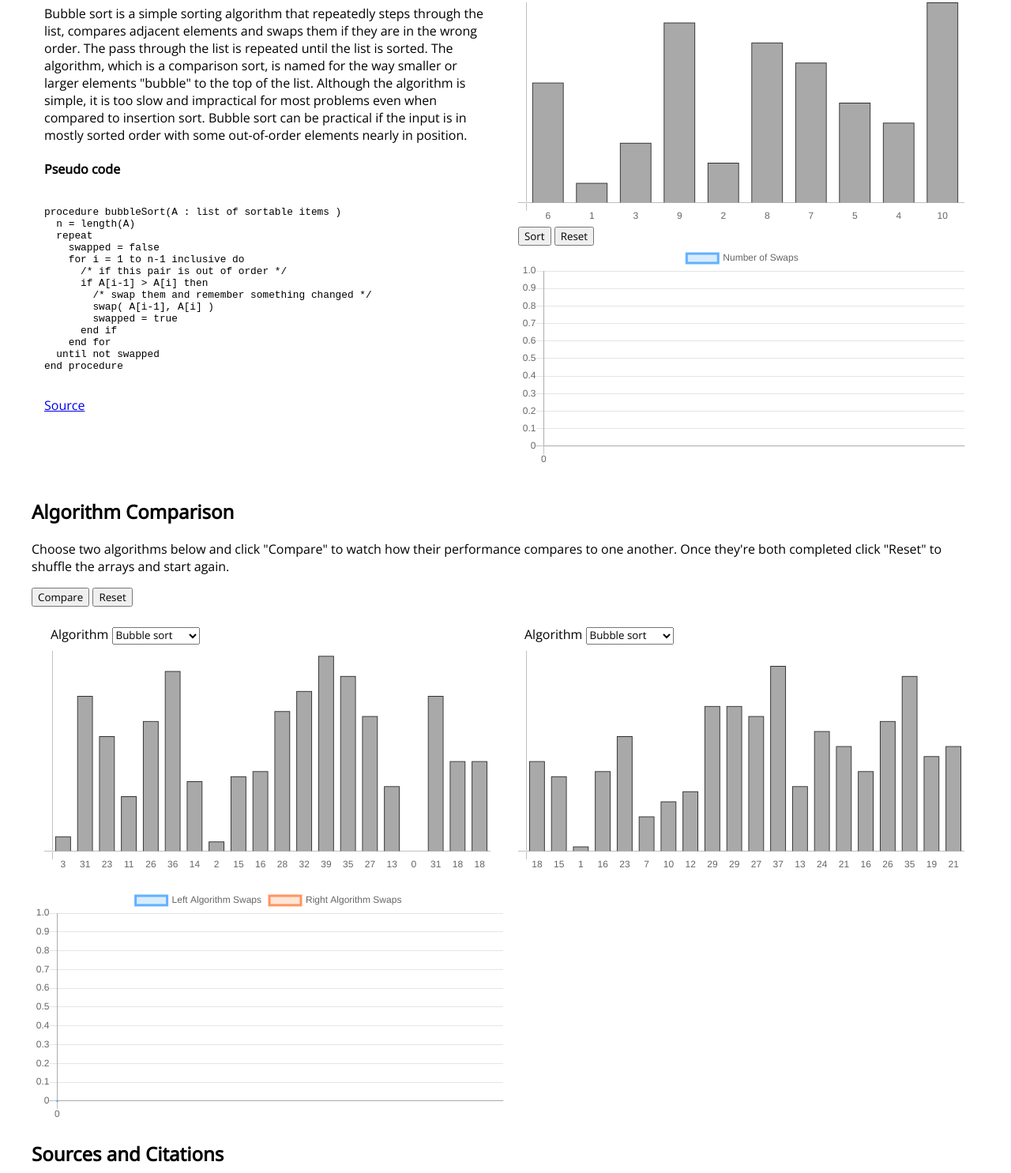
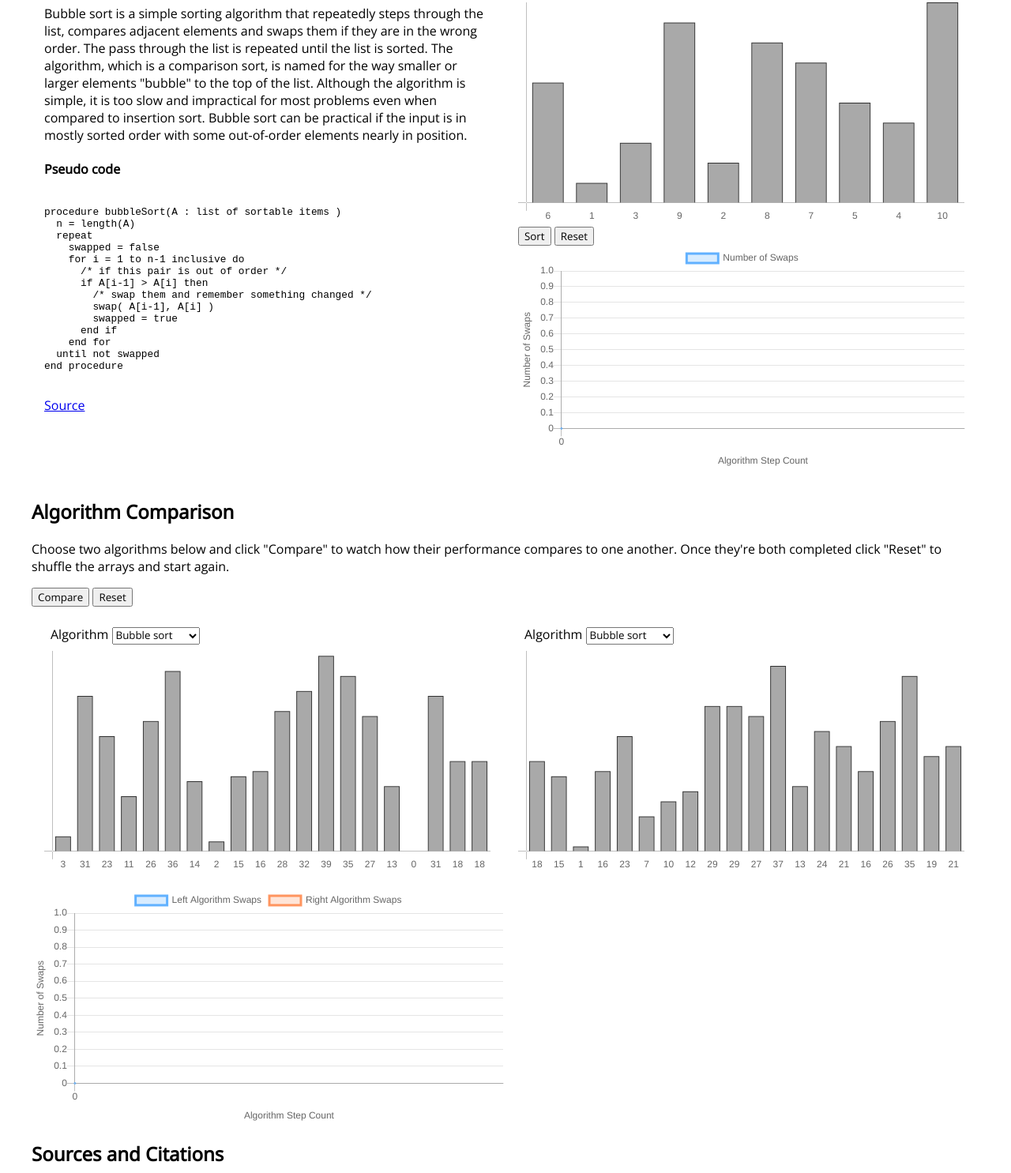
Before and after one commit to jbhammon/si649-individual-proj, a plain HTML site: page index.html in a window 1280 px wide. Shown: the part 315-1800 px from the top of the page at 79% size. Drawn offline with nearby package versions, Linux system fonts and the light colour scheme.

Commit message:
more small final tweaks

```diff
--- a/index.html
+++ b/index.html
@@ -514,7 +514,7 @@ procedure introsort(A, maxdepth):
                 borderColor: "rgba(63, 160, 255, 0.8)",
                 backgroundColor: "rgba(63, 160, 255, 0.2)",
                 steppedLine: true,
-                pointRadius: 0,
+                pointRadius: 1,
                 data: [0],
               },
             ]
@@ -524,6 +524,16 @@ procedure introsort(A, maxdepth):
               yAxes: [{
                 ticks: {
                   beginAtZero: true
+                },
+                scaleLabel: {
+                  display: true,
+                  labelString: 'Number of Swaps'
+                }
+              }],
+              xAxes: [{
+                scaleLabel: {
+                  display: true,
+                  labelString: 'Algorithm Step Count'
                 }
               }]
             }
@@ -716,6 +726,16 @@ procedure introsort(A, maxdepth):
           yAxes: [{
             ticks: {
               beginAtZero: true
+            },
+            scaleLabel: {
+              display: true,
+              labelString: 'Number of Swaps'
+            }
+          }],
+          xAxes: [{
+            scaleLabel: {
+              display: true,
+              labelString: 'Algorithm Step Count',
             }
           }]
         }
```
